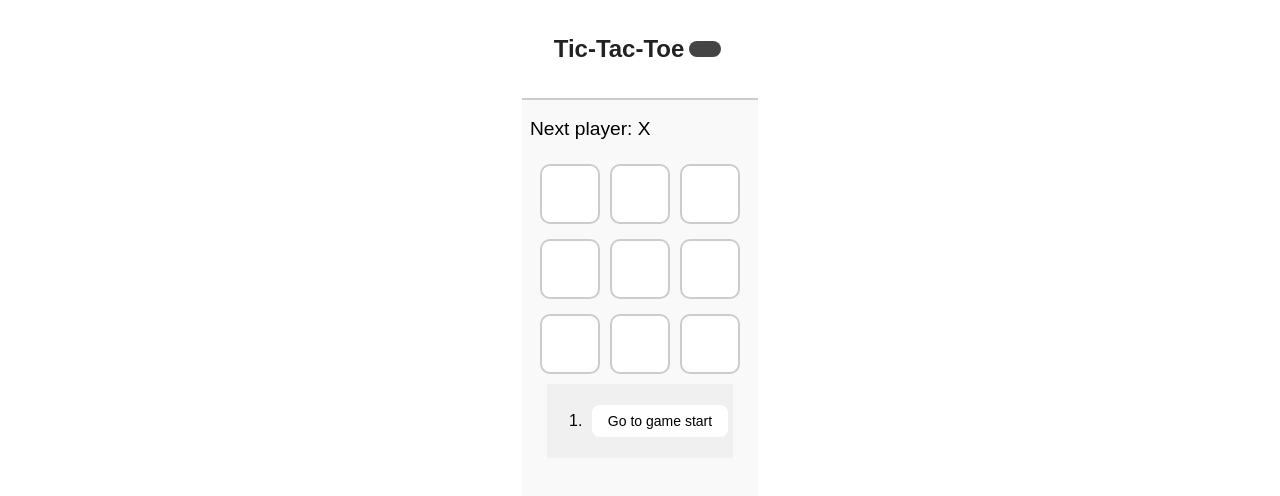
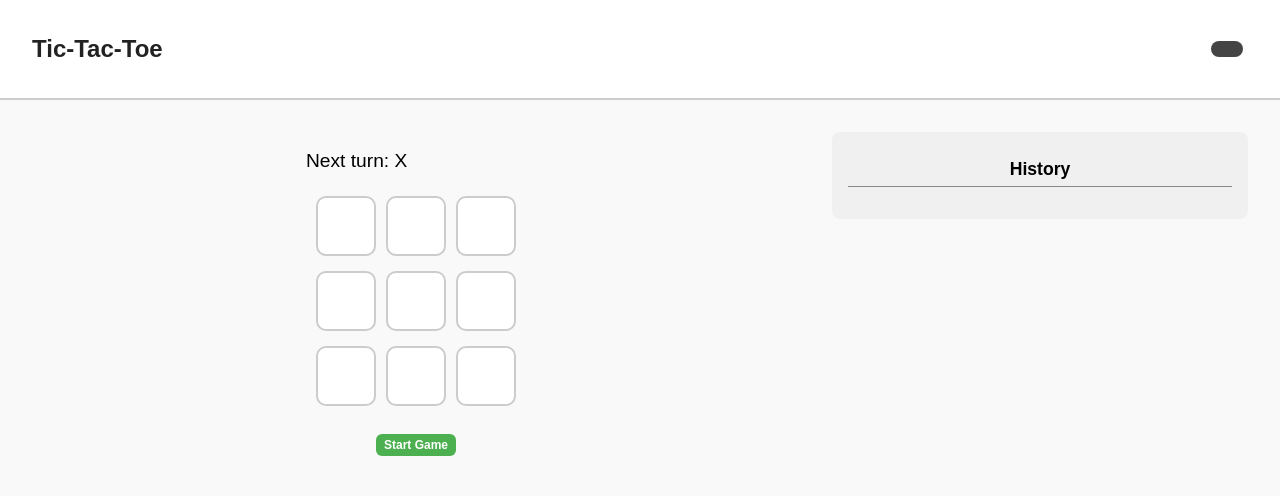
Before and after one commit to MisuClick/github-practice-tictactoe-Cabales, a React (Vite) app in the folder App/: page / in a window 1280 px wide. Shown: the top 496 px of the page. Built offline with nearby package versions, Linux system fonts and the light colour scheme.

Commit message:
Edited the design

```diff
--- a/App/src/App.css
+++ b/App/src/App.css
@@ -9,39 +9,58 @@ body {
   /* vertical center */
 }
 
-/* Light mode */
 .game.light {
   background-color: #f9f9f9;
-  /* light gray background */
   color: #000;
 }
 
-/* Dark mode */
 .game.dark {
   background-color: #1e1e1e;
-  /* dark background */
   color: #fff;
 }
 
-/* Make sure page fills the viewport */
 .game {
+  width: 100vw;
+  /* full width */
   min-height: 100vh;
+  /* at least fill viewport */
+  height: auto;
+  /* allow it to grow downward */
   display: flex;
   flex-direction: column;
+  align-items: center;
+}
+
+.game-board {
+  flex: 2;
+  max-width: 66%;
+  border-radius: 8px;
+  display: flex;
+    flex-direction: column;
+    /* stack button above board */
+    justify-content: center;
+    /* center vertically */
+    align-items: center;
+    /* center horizontally */
+    gap: 1rem;
 }
 
 .game-container {
   display: flex;
+  justify-content: center;
+  align-items: flex-start;
   gap: 2rem;
-  /* space between board and history */
-  align-items: flex-start;
-  /* align to top */
+  flex: 1;
+  width: 100%;
+  padding: 2rem;
+  box-sizing: border-box;
 }
 
-.game-board {
-  display: flex;
-  flex-direction: column;
-  align-items: center;
+.game-info {
+  flex: 1;
+  max-width: 33%;
+  border-radius: 8px;
+  padding: 1rem;
 }
 
 /* Light mode */
@@ -85,6 +104,7 @@ body {
   color: white;
   border: 2px solid #444;
 }
+
 .square {
   width: 60px;
   height: 60px;
@@ -93,6 +113,12 @@ body {
   border-radius: 10px;
   cursor: pointer;
   transition: background 0.3s;
+}
+
+.square.highlight {
+  background-color: #f39c12 !important;;
+  color: white !important;;
+  border-color: #e67e22 !important;;
 }
 
 .square.light {
@@ -115,12 +141,6 @@ body {
   display: flex;
   justify-content: center;
   margin: 5px;
-}
-
-.game {
-  display: flex;
-  flex-direction: column;
-  align-items: center;
 }
 
 button {
@@ -149,11 +169,14 @@ button {
 
 /* Navbar */
 .navbar {
+  width: 100%;
+  max-width: 100vw;
   display: flex;
   justify-content: space-between;
   align-items: center;
   padding: 1rem 2rem;
   border-bottom: 2px solid #ccc;
+  box-sizing: border-box;
 }
 
 .logo {
@@ -172,6 +195,41 @@ button {
   color: #f5f5f5;
 }
 
+.history-button {
+  font-size: 12px;
+  /* smaller text */
+  padding: 4px 8px;
+  /* smaller padding */
+  margin: 2px 0;
+  /* smaller margin between buttons */
+  border-radius: 6px;
+  /* slightly smaller rounded corners */
+}
+
+.start-game-container {
+  margin-bottom: 1rem;  /* space between start button and history */
+}
+
+.start-button {
+  font-weight: bold;
+  background-color: #4caf50;
+  color: white;
+}
+
+.start-button:hover {
+  background-color: #45a049;
+}
+
+
+.history-title {
+  font-size: 1.1rem;
+  text-align: center;
+  margin-top: 0.5rem;
+  margin-bottom: 0.5rem;
+  border-bottom: 1px solid #888;
+  padding-bottom: 0.2rem;
+}
+
 * {
   transition: background-color 0.3s ease, color 0.3s ease;
 }
--- a/App/src/components/Board.tsx
+++ b/App/src/components/Board.tsx
@@ -18,10 +18,16 @@ export default function Board({ xIsNext, squares, onPlay, theme }: BoardProps) {
     onPlay(nextSquares);
   }
 
-  const winner = calculateWinner(squares);
+  const result = calculateWinner(squares);
+  const winner = result?.winner;
+  const winningLine = result?.line || [];
+
+  console.log("Winning line:", winningLine);
+
+
   const status = winner
-    ? "Winner: " + winner
-    : "Next player: " + (xIsNext ? "X" : "O");
+    ? `Congratulations! ${winner} is the winner!`
+    : `Next turn: ${xIsNext ? "X" : "O"}`;
 
   return (
     <div
@@ -31,19 +37,19 @@ export default function Board({ xIsNext, squares, onPlay, theme }: BoardProps) {
     >
       <div className="status mb-4 text-lg font-bold">{status}</div>
       <div className="board-row flex">
-        <Square value={squares[0]} onSquareClick={() => handleClick(0)} theme={theme} />
-        <Square value={squares[1]} onSquareClick={() => handleClick(1)} theme={theme} />
-        <Square value={squares[2]} onSquareClick={() => handleClick(2)} theme={theme} />
+        <Square value={squares[0]} onSquareClick={() => handleClick(0)} theme={theme} highlight={winningLine.includes(0)} />
+        <Square value={squares[1]} onSquareClick={() => handleClick(1)} theme={theme} highlight={winningLine.includes(1)} />
+        <Square value={squares[2]} onSquareClick={() => handleClick(2)} theme={theme} highlight={winningLine.includes(2)} />
       </div>
       <div className="board-row flex">
-        <Square value={squares[3]} onSquareClick={() => handleClick(3)} theme={theme} />
-        <Square value={squares[4]} onSquareClick={() => handleClick(4)} theme={theme} />
-        <Square value={squares[5]} onSquareClick={() => handleClick(5)} theme={theme} />
+        <Square value={squares[3]} onSquareClick={() => handleClick(3)} theme={theme} highlight={winningLine.includes(3)} />
+        <Square value={squares[4]} onSquareClick={() => handleClick(4)} theme={theme} highlight={winningLine.includes(4)} />
+        <Square value={squares[5]} onSquareClick={() => handleClick(5)} theme={theme} highlight={winningLine.includes(5)} />
       </div>
       <div className="board-row flex">
-        <Square value={squares[6]} onSquareClick={() => handleClick(6)} theme={theme} />
-        <Square value={squares[7]} onSquareClick={() => handleClick(7)} theme={theme} />
-        <Square value={squares[8]} onSquareClick={() => handleClick(8)} theme={theme} />
+        <Square value={squares[6]} onSquareClick={() => handleClick(6)} theme={theme} highlight={winningLine.includes(6)} />
+        <Square value={squares[7]} onSquareClick={() => handleClick(7)} theme={theme} highlight={winningLine.includes(7)} />
+        <Square value={squares[8]} onSquareClick={() => handleClick(8)} theme={theme} highlight={winningLine.includes(8)} />
       </div>
     </div>
   );
--- a/App/src/components/Game.tsx
+++ b/App/src/components/Game.tsx
@@ -22,26 +22,69 @@ export default function Game() {
     setCurrentMove(nextMove);
   }
 
-  const moves = history.map((_squares, move) => {
-    const description = move ? `Go to move #${move}` : "Go to game start";
+  const startButton = (
+    <div className="start-game-container">
+      <button
+        className="history-button start-button"
+        onClick={() => {
+          if (currentMove === 0) {
+            jumpTo(0); // just start
+          } else {
+            // restart game: clear history and reset move
+            setHistory([Array(9).fill(null)]);
+            setCurrentMove(0);
+          }
+        }}
+      >
+        {currentMove === 0 ? "Start Game" : "Restart Game"}
+      </button>
+    </div>
+  );
+
+ const moves = history
+  .slice(1)
+  .map((_, move) => {
+    const moveNumber = move + 1; // adjust index
     return (
-      <li key={move}>
-        <button onClick={() => jumpTo(move)}>{description}</button>
+      <li key={moveNumber}>
+        <button
+          className="history-button"
+          onClick={() => jumpTo(moveNumber)}
+        >
+          Go to move #{moveNumber}
+        </button>
       </li>
     );
   });
 
   return (
-     <div className={`game ${theme}`}>
-      <Navbar theme={theme} onToggle={() => setTheme(theme === "light" ? "dark" : "light")} />
+  <div className={`game ${theme}`}>
+    <Navbar
+      theme={theme}
+      onToggle={() => setTheme(theme === "light" ? "dark" : "light")}
+    />
 
-      <div className="game-board">
-        <Board xIsNext={xIsNext} squares={currentSquares} onPlay={handlePlay} theme={theme}/>
+      <div className="game-container">
+        <div className="game-board">
+        <Board
+          xIsNext={xIsNext}
+          squares={currentSquares}
+          onPlay={handlePlay}
+          theme={theme}
+          />
+           {startButton}
       </div>
-      <div className={`game-info mt-4 p-2 rounded-md ${
-        theme === "dark" ? "bg-gray-800 text-white" : "bg-gray-200 text-black"}`}>
+      <div
+        className={`game-info ${
+          theme === "dark"
+            ? "bg-gray-800 text-white"
+            : "bg-gray-200 text-black"
+        }`}
+        >
+          <h3 className="history-title mb-2 font-bold text-center">History</h3>
         <ol>{moves}</ol>
       </div>
     </div>
-  );
+  </div>
+);
 }
--- a/App/src/components/Square.tsx
+++ b/App/src/components/Square.tsx
@@ -1,16 +1,15 @@
-import React from "react";
-
 interface SquareProps {
   value: string | null;
   onSquareClick: () => void;
   theme: string;
+  highlight?: boolean;
 }
 
-export default function Square({ value, onSquareClick, theme }: SquareProps) {
+export default function Square({ value, onSquareClick, theme, highlight }: SquareProps) {
   return (
     <button
+      className={`square ${theme} ${highlight ? "highlight" : ""}`}
       onClick={onSquareClick}
-      className={`square ${theme}`}
     >
       {value}
     </button>
--- a/App/src/components/utils/calculateWinner.ts
+++ b/App/src/components/utils/calculateWinner.ts
@@ -1,18 +1,16 @@
 export function calculateWinner(squares: (string | null)[]) {
   const lines = [
-    [0, 1, 2],
-    [3, 4, 5],
-    [6, 7, 8],
-    [0, 3, 6],
-    [1, 4, 7],
-    [2, 5, 8],
-    [0, 4, 8],
-    [2, 4, 6],
+    [0,1,2],[3,4,5],[6,7,8],
+    [0,3,6],[1,4,7],[2,5,8],
+    [0,4,8],[2,4,6],
   ];
-  for (const [a, b, c] of lines) {
+
+  for (const line of lines) {
+    const [a,b,c] = line;
     if (squares[a] && squares[a] === squares[b] && squares[a] === squares[c]) {
-      return squares[a];
+      return { winner: squares[a], line };
     }
   }
+
   return null;
 }
```
